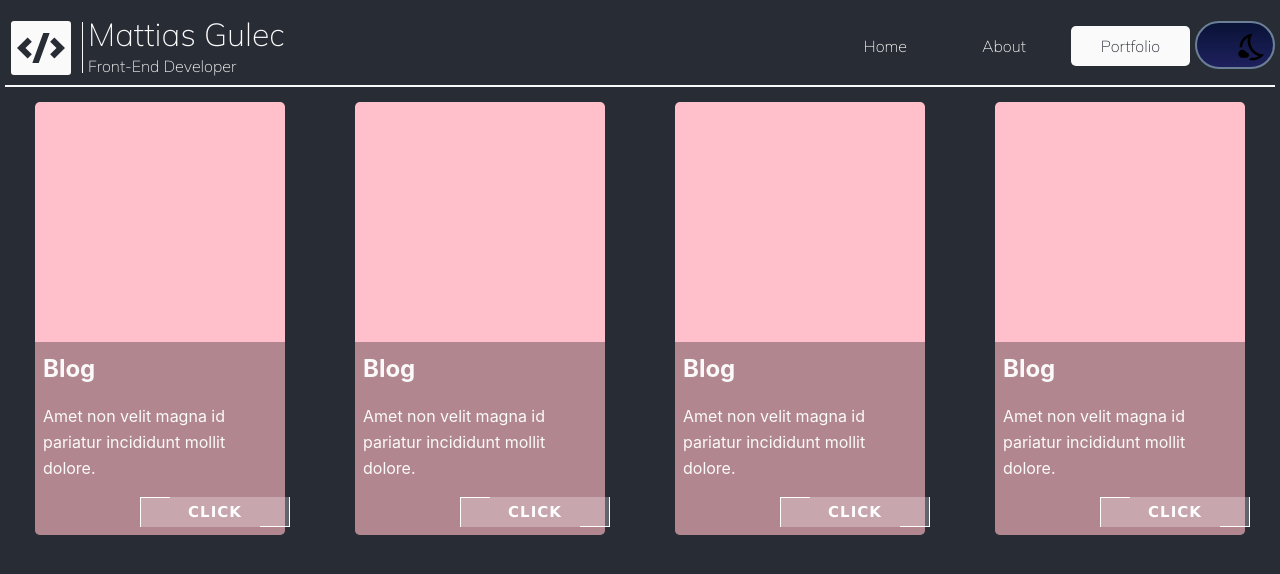
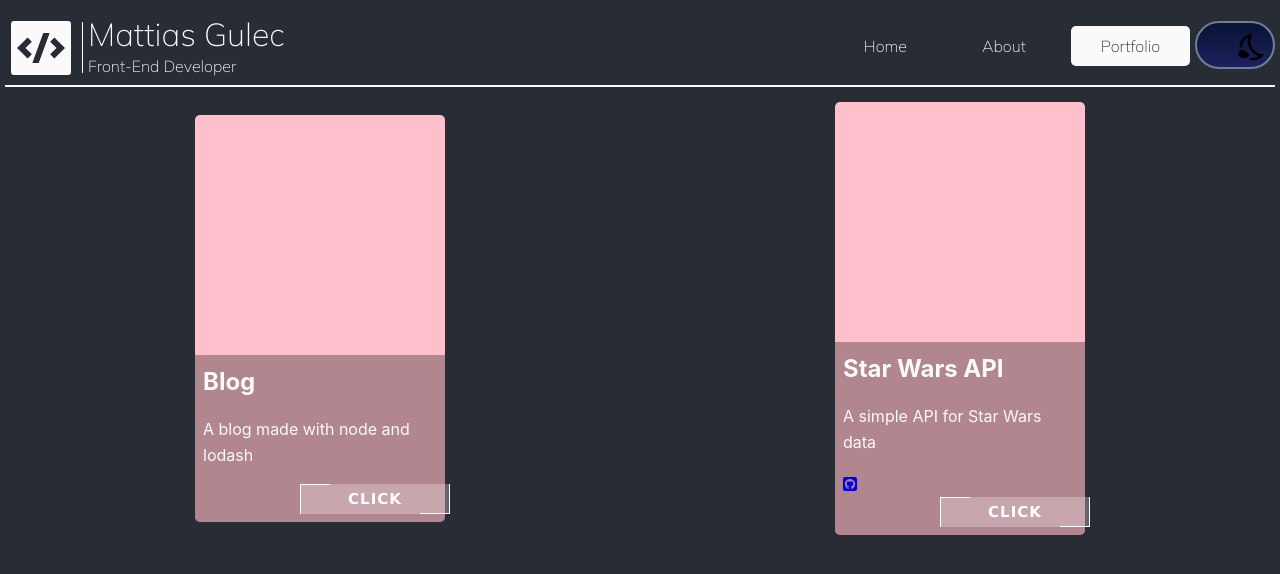
Before and after one commit to Voltair88/Homepage, a React (Create React App) app: page /Portfolio in a window 1280 px wide. Shown: the top 574 px of the page. Built offline with nearby package versions, Linux system fonts and the light colour scheme.

Commit message:
added my resume

```diff
--- a/src/components/About.js
+++ b/src/components/About.js
@@ -1,10 +1,17 @@
 import React, { Component, Fragment } from 'react'
+import Pdf from '../resume.pdf';
+
 
 export default class About extends Component {
     render () {
         return (
             <Fragment>
-
+                My about me page
+                <a href={Pdf} without rel="noopener noreferrer" target="_blank">
+      <button trailingIcon="picture_as_pdf" label="Resume">
+        PDF
+      </button>
+   </a>
             </Fragment>
         )
     }
--- a/src/components/Portfolio.js
+++ b/src/components/Portfolio.js
@@ -11,7 +11,7 @@
             <div className="card-content">
               <h2 className="card-title">Blog</h2>
               <p className="card-body">
-                Amet non velit magna id pariatur incididunt mollit dolore.
+                A blog made with node and lodash
               </p>
               <motion.div class="contentBox" whileHover={{ scale: 1.1 }}>
                 <div id="first" class="buttonBox">
@@ -29,56 +29,23 @@
           </div>
           <div className="blogcard" whileHover={{ scale: 1.1 }}>
             <div className="card-content">
-              <h2 className="card-title">Blog</h2>
+              <h2 className="card-title">Star Wars API</h2>
               <p className="card-body">
-                Amet non velit magna id pariatur incididunt mollit dolore.
+                A simple API for Star Wars data
               </p>
+              <a
+                  href="https://github.com/Voltair88/star-wars-app"
+                  rel="noopener noreferrer"
+                  target="_blank"
+                >
+                  <i className="fa fa-github-square"/>
+                </a>
               <motion.div class="contentBox" whileHover={{ scale: 1.1 }}>
                 <div id="first" class="buttonBox">
                   <div class="border"></div>
                   <div class="border"></div>
                   <a
-                    href="https://github.com/Voltair88/node-test"
-                    target="_blank"
-                  >
-                    <button className="card-button">Click</button>
-                  </a>
-                </div>
-              </motion.div>
-            </div>
-          </div>
-          <div className="blogcard" whileHover={{ scale: 1.1 }}>
-            <div className="card-content">
-              <h2 className="card-title">Blog</h2>
-              <p className="card-body">
-                Amet non velit magna id pariatur incididunt mollit dolore.
-              </p>
-              <motion.div class="contentBox" whileHover={{ scale: 1.1 }}>
-                <div id="first" class="buttonBox">
-                  <div class="border"></div>
-                  <div class="border"></div>
-                  <a
-                    href="https://github.com/Voltair88/node-test"
-                    target="_blank"
-                  >
-                    <button className="card-button">Click</button>
-                  </a>
-                </div>
-              </motion.div>
-            </div>
-          </div>
-          <div className="blogcard" whileHover={{ scale: 1.1 }}>
-            <div className="card-content">
-              <h2 className="card-title">Blog</h2>
-              <p className="card-body">
-                Amet non velit magna id pariatur incididunt mollit dolore.
-              </p>
-              <motion.div class="contentBox" whileHover={{ scale: 1.1 }}>
-                <div id="first" class="buttonBox">
-                  <div class="border"></div>
-                  <div class="border"></div>
-                  <a
-                    href="https://github.com/Voltair88/node-test"
+                    href="https://elegant-aryabhata-b3ff31.netlify.app/"
                     target="_blank"
                   >
                     <button className="card-button">Click</button>
--- a/src/global.js
+++ b/src/global.js
@@ -2,6 +2,10 @@
 import styled from "styled-components";
 
 export const GlobalStyles = createGlobalStyle`
+  html {
+    scroll-behavior: smooth;
+  }
+
   body {
     background: ${({ theme }) => theme.body};
     color: ${({ theme }) => theme.text};
```
Also changed, not shown: 1 other file (tests, documents, lock files or other folders).
